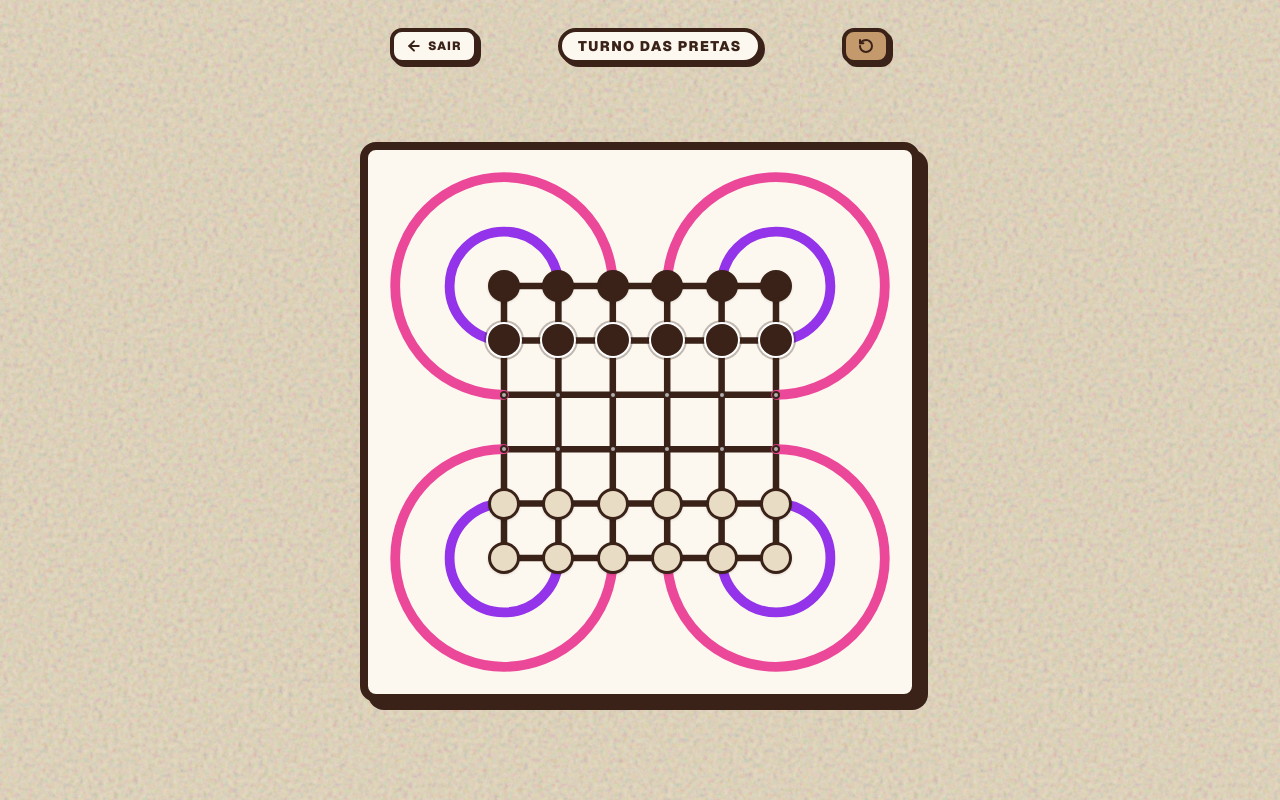
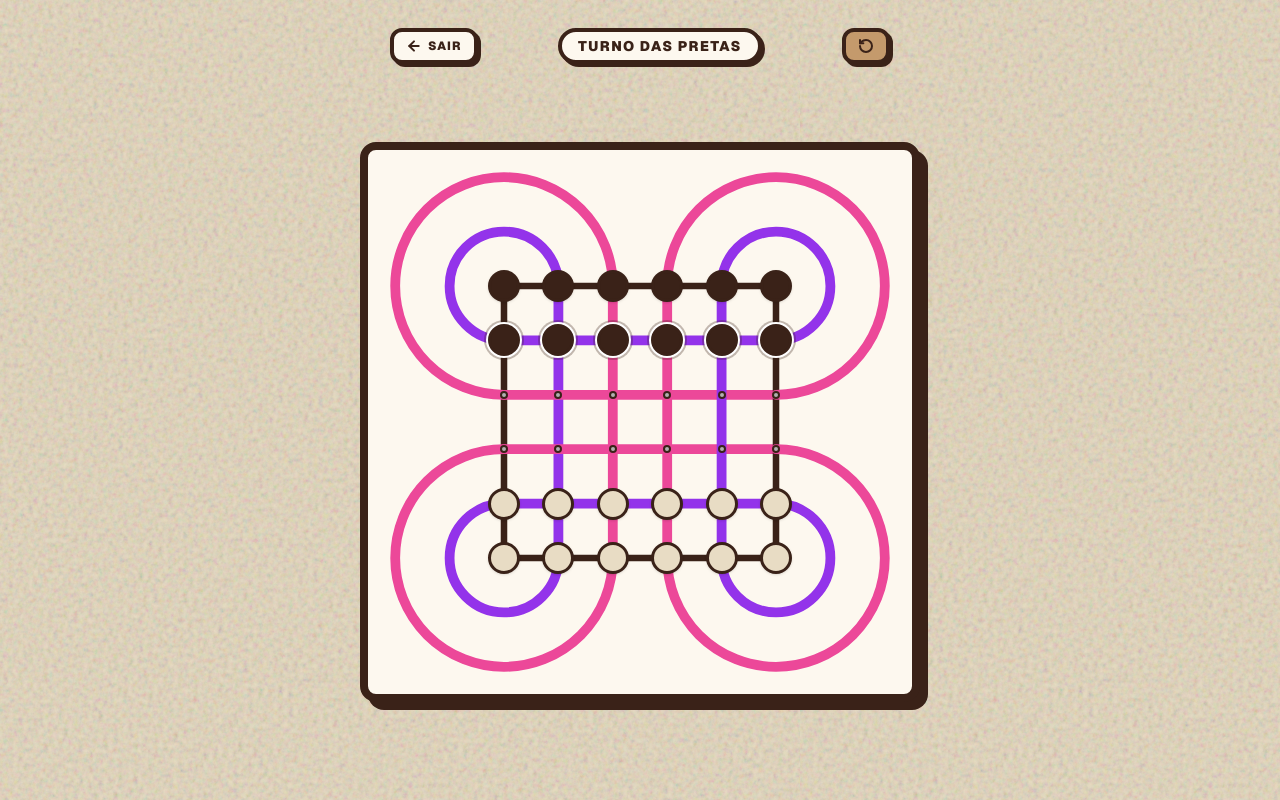
Before and after one commit to notgabs/gambit, a Next.js app: page /game/surakarta in a window 1280 px wide. Built offline with nearby package versions, Linux system fonts and the light colour scheme.

Commit message:
UI: colore linhas do tabuleiro para combinar com os circuitos dos loops (rosa e roxo)

```diff
--- a/src/components/SurakartaBoard.tsx
+++ b/src/components/SurakartaBoard.tsx
@@ -260,12 +260,23 @@ export default function SurakartaBoard() {
         <div className="absolute inset-0 mx-auto rounded-2xl border-8 border-[#3a2218] bg-[#fdf8ef] shadow-[8px_8px_0_#3a2218] overflow-hidden" style={{ aspectRatio: '1/1', height: '100%' }}>
 
           <svg className="absolute inset-0 h-full w-full pointer-events-none" viewBox="0 0 100 100" preserveAspectRatio="none">
-            {BOARD_POINTS.map((val, i) => (
-              <React.Fragment key={`grid-${i}`}>
-                <line x1={BOARD_POINTS[0]} y1={val} x2={BOARD_POINTS[5]} y2={val} stroke="#3a2218" strokeWidth="1.2" strokeLinecap="round" />
-                <line x1={val} y1={BOARD_POINTS[0]} x2={val} y2={BOARD_POINTS[5]} stroke="#3a2218" strokeWidth="1.2" strokeLinecap="round" />
-              </React.Fragment>
-            ))}
+            {BOARD_POINTS.map((val, i) => {
+              let strokeColor = "#3a2218"; // Bordas externas (marrom)
+              let strokeWidth = "1.2";
+              if (i === 1 || i === 4) {
+                strokeColor = "#9333ea"; // Circuito menor (roxo)
+                strokeWidth = "1.8";
+              } else if (i === 2 || i === 3) {
+                strokeColor = "#ec4899"; // Circuito maior (rosa)
+                strokeWidth = "1.8";
+              }
+              return (
+                <React.Fragment key={`grid-${i}`}>
+                  <line x1={BOARD_POINTS[0]} y1={val} x2={BOARD_POINTS[5]} y2={val} stroke={strokeColor} strokeWidth={strokeWidth} strokeLinecap="round" />
+                  <line x1={val} y1={BOARD_POINTS[0]} x2={val} y2={BOARD_POINTS[5]} stroke={strokeColor} strokeWidth={strokeWidth} strokeLinecap="round" />
+                </React.Fragment>
+              );
+            })}
 
             {DECORATIVE_LOOPS.map((loop, i) => (
               <path
```
